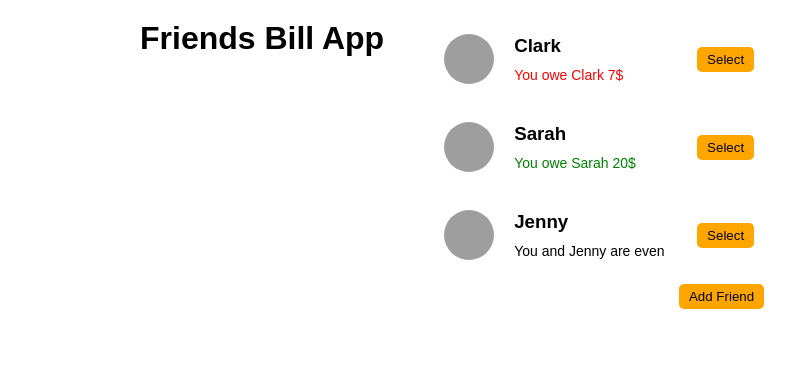
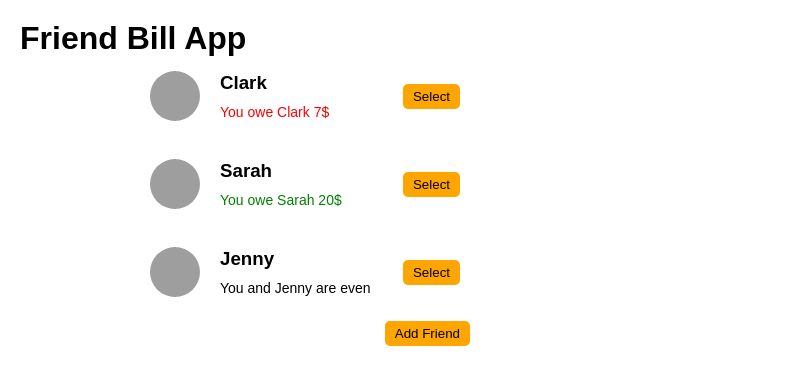
Before and after one commit to QMHLO/react-friends-bill-app, a React (Create React App) app: page / in a window 1280 px wide. Shown: the top 384 px of the page, without its empty margins (0-805 px from the left). Built offline with nearby package versions, Linux system fonts and the light colour scheme; grey boxes are pictures that could not be loaded.

Commit message:
title updated

```diff
--- a/src/App.js
+++ b/src/App.js
@@ -47,8 +47,9 @@ function App() {
     setSelectedFriend(null);
   }
   return (
+    <div>
+      <h1>Friend Bill App</h1>
       <div className="main">
-      <h1>Friends Bill App</h1>
         <div className="sidebar">
           <FriendsList friends={friends} onSelection={handleSelection} selectedFriend={selectedFriend} />
           {showAddFriend && <FormAddFriend onAddFriend={handleAddFriend} />}
@@ -56,6 +57,7 @@ function App() {
         </div>
         {selectedFriend && <FormSplit selectedFriend={selectedFriend} onSplitBill={handleSplitBill} />}
       </div>
+    </div>
   );
 }
 
```
Lines whose indentation alone changed are shown as unchanged.
